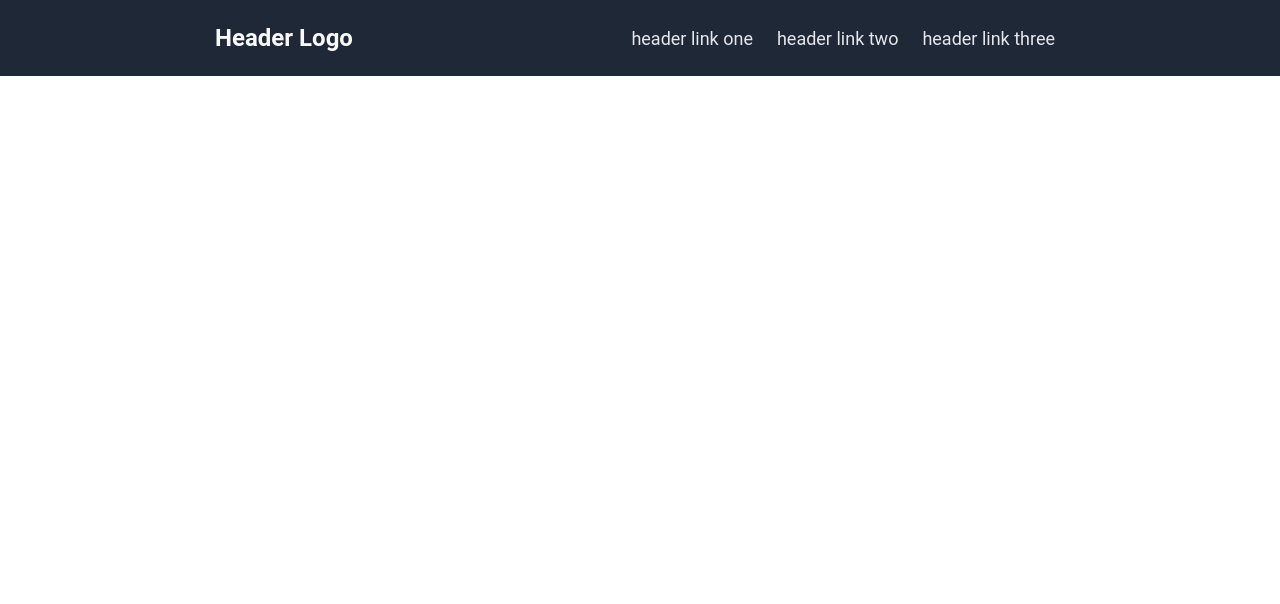
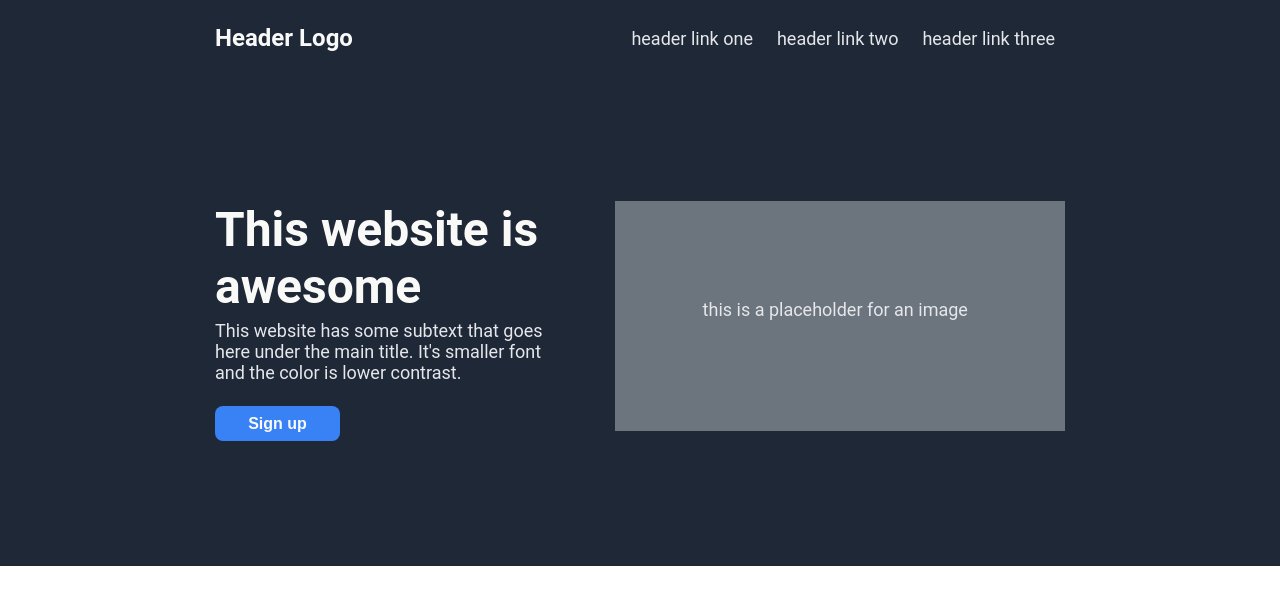
Before and after one commit to alwong34/odin-landing-page, a plain HTML site: page index.html in a window 1280 px wide. Drawn offline with Linux system fonts and the light colour scheme.

Commit message:
finish hero section

```diff
--- a/index.html
+++ b/index.html
@@ -17,6 +17,20 @@
             <a href="">header link three</a>
         </div>
     </div>
+    <!-- Hero Section -->
+    <div class="hero">
+        <div class="left">
+            <h1>This website is awesome</h1>
+            <p>
+                This website has some subtext that goes here under the main title.
+                It's smaller font and the color is lower contrast.
+            </p>
+            <button>Sign up</button>
+        </div>
+        <div class="img-placeholder">
+            <p>this is a placeholder for an image</p>
+        </div>
+    </div>
     <div>
 
     </div>
--- a/styles.css
+++ b/styles.css
@@ -24,3 +24,50 @@
     text-decoration: none;
     margin: 10px;
 }
+
+.hero {
+    display: flex;
+    background-color: #1F2837;
+    padding: 0px 215px;
+    padding: 125px 215px;
+}
+
+.hero h1 {
+    font-size: 48px;
+    font-weight: bolder;
+    color: #F9FAF8;
+    margin: 0px 0px;
+}
+
+.left {
+    width: 50%;
+    padding-right: 40px;
+}
+
+.hero p {
+    font-size: 18px;
+    color: #E5E7EB;
+    margin-top: 5px;
+    margin-right: 10px;
+}
+
+.img-placeholder {
+    display: flex;
+    width: 530px;
+    height: 230px;
+    background-color: #6C747D;
+    justify-content: center;
+    align-items: center;
+}
+
+button {
+    background-color: #3882F6;
+    color: #F9FAF8;
+    width: 125px;
+    height: 35px;
+    font-size: 16px;
+    font-weight: bold;
+    border: 0px;
+    border-radius: 8px;
+    margin-top: 5px;
+}
```
